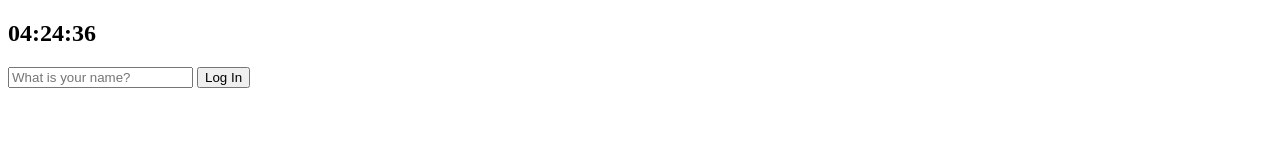
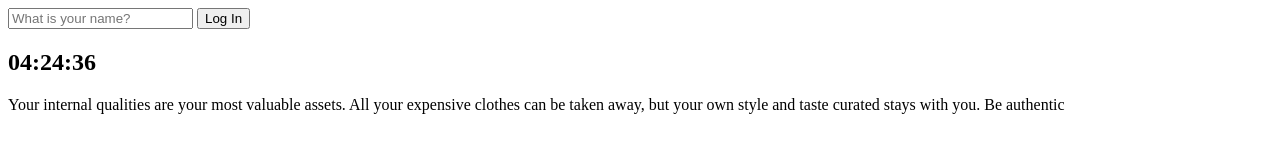
Before and after one commit to hjamie2/myChromeApp-vanillaJS, a plain HTML site: page index.html in a window 1280 px wide. Drawn offline with Linux system fonts and the light colour scheme.

Commit message:
Add random quote generator

```diff
--- a/index.html
+++ b/index.html
@@ -9,7 +9,6 @@
 </head>
 
 <body>
-    <h2 id="clock">00:00</h2>
     <form id="login-form" class="hidden">
         <input required maxlength="15" type="text" placeholder="What is your name?">
         <button>Log In</button>
@@ -17,7 +16,12 @@
     <form id="logout-form" class="hidden">
         <button>Log Out</button>
     </form>
+    <h2 id="clock">00:00</h2>
     <h1 id="greeting" class="hidden"></h1>
+    <div id="quote">
+        <span></span>
+        <span></span>
+    </div>
     <script src="js/login.js"></script>
     <script src="js/clock.js"></script>
     <script src="js/quotes.js"></script>
--- a/js/quotes.js
+++ b/js/quotes.js
@@ -1,41 +1,62 @@
-const quotes = [
+const quoteArray = [
     {
         quote: "A strong person is someone who can protect their inner kindness.",
+        action: "Stay strong",
     },
     {
         quote: "Recipe for happiness: Mature defense mech, stable long-term relationships, no drinking, no smoking, exercise, staying in shape.",
+        action: "Be happy",
     },
     {
         quote: "You will know it's time to push to the next level when you start getting too comfortable.",
+        action: "Don't burnout",
     },
     {
         quote: "You can't reach the top without going up hill.",
+        action: "Keep climbing",
     },
     {
         quote: "Harder it is to get it, the longer it will stay.",
+        action: "Give your everything",
     },
     {
-        quote: "Success doesn't come from a secret recipe, it comes from dedication.",
+        quote: "Success isn't made from a secret recipe, it comes from dedication.",
+        action: "Forget regret",
     },
     {
         quote: "If I lose self-confidence, the whole world becomes my enemy.",
+        action: "Love yourself first",
     },
     {
-        quote: "Zero times anything is zero. No matter how small, fing positive meaning and add it as your life's asset one by one.",
+        quote: "Zero times anything is zero. No matter how small, find positive meaning and add it to your life's asset one by one.",
+        action: "One is still greater than zero",
     },
     {
         quote: "You can interpret everything people say into one of two things: asking for favor (please) or showing appreciation (thank you).",
+        action: "Make overcomplicate other people",
     },
     {
         quote: "Knowledge + Experience = Skill => ++ Confidence",
+        action: "Formula for loving yourself",
     },
     {
         quote: "When in doubt, don't leave it to your imagination. Find solution through experience.",
+        action: "Actions speak louder than words",
     },
     {
         quote: "You are the average of the 5 people you spend the most time with.",
+        action: "Choose your birds of feather",
     },
     {
-        quote: "Your internal qualities are your most valuable assets. All your expensive clotehs can be taken away, but your own style and taste curated stays with you.",
+        quote: "Your internal qualities are your most valuable assets. All your expensive clothes can be taken away, but your own style and taste curated stays with you.",
+        action: "Be authentic",
     },
 ]
+
+const quoteElement = document.querySelector("#quote span:first-child");
+const actionElement = document.querySelector("#quote span:last-child");
+
+const randomQuote = quoteArray[Math.floor(Math.random() * quoteArray.length)];
+
+quoteElement.innerText = randomQuote.quote;
+actionElement.innerText = randomQuote.action;
```
